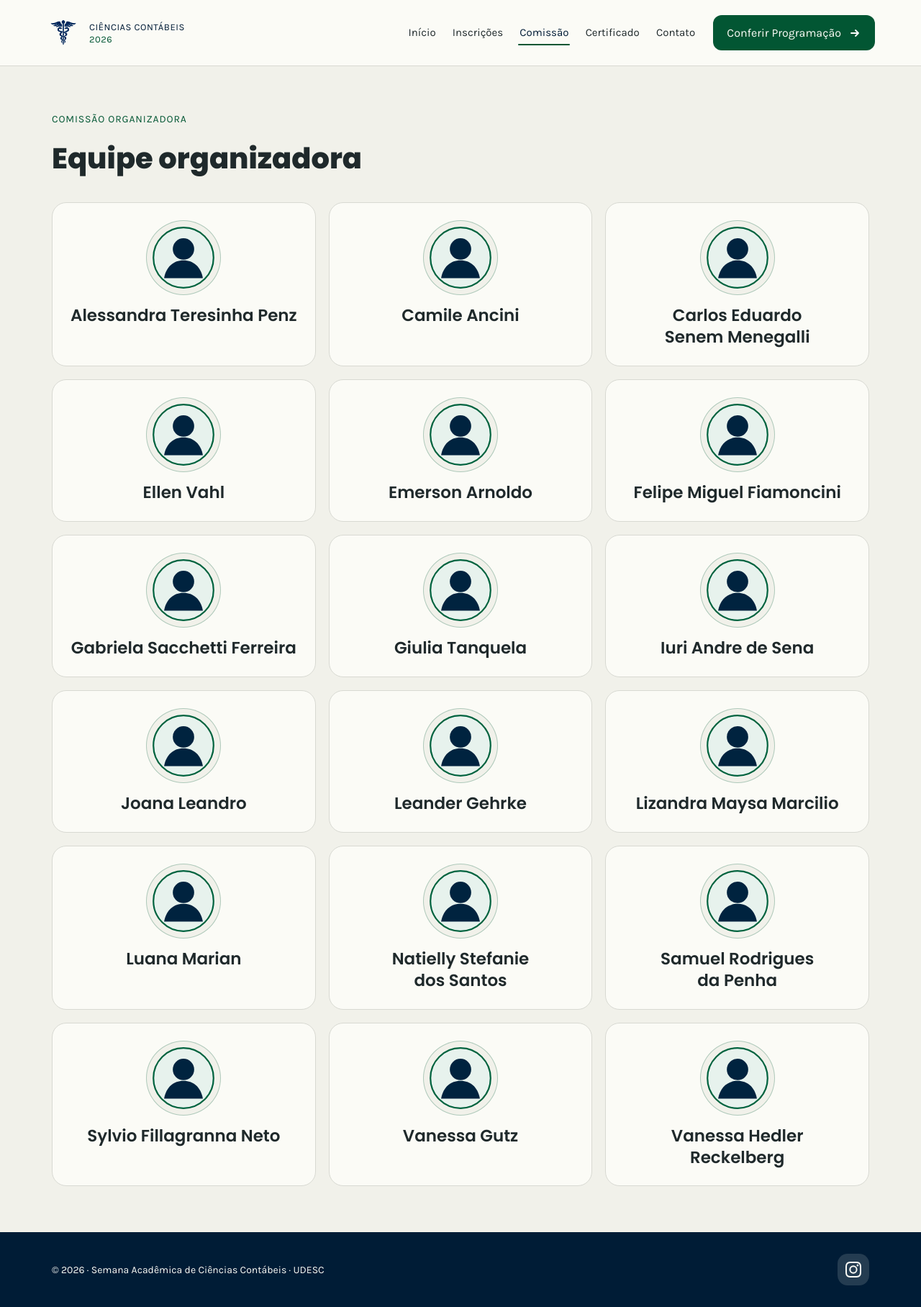
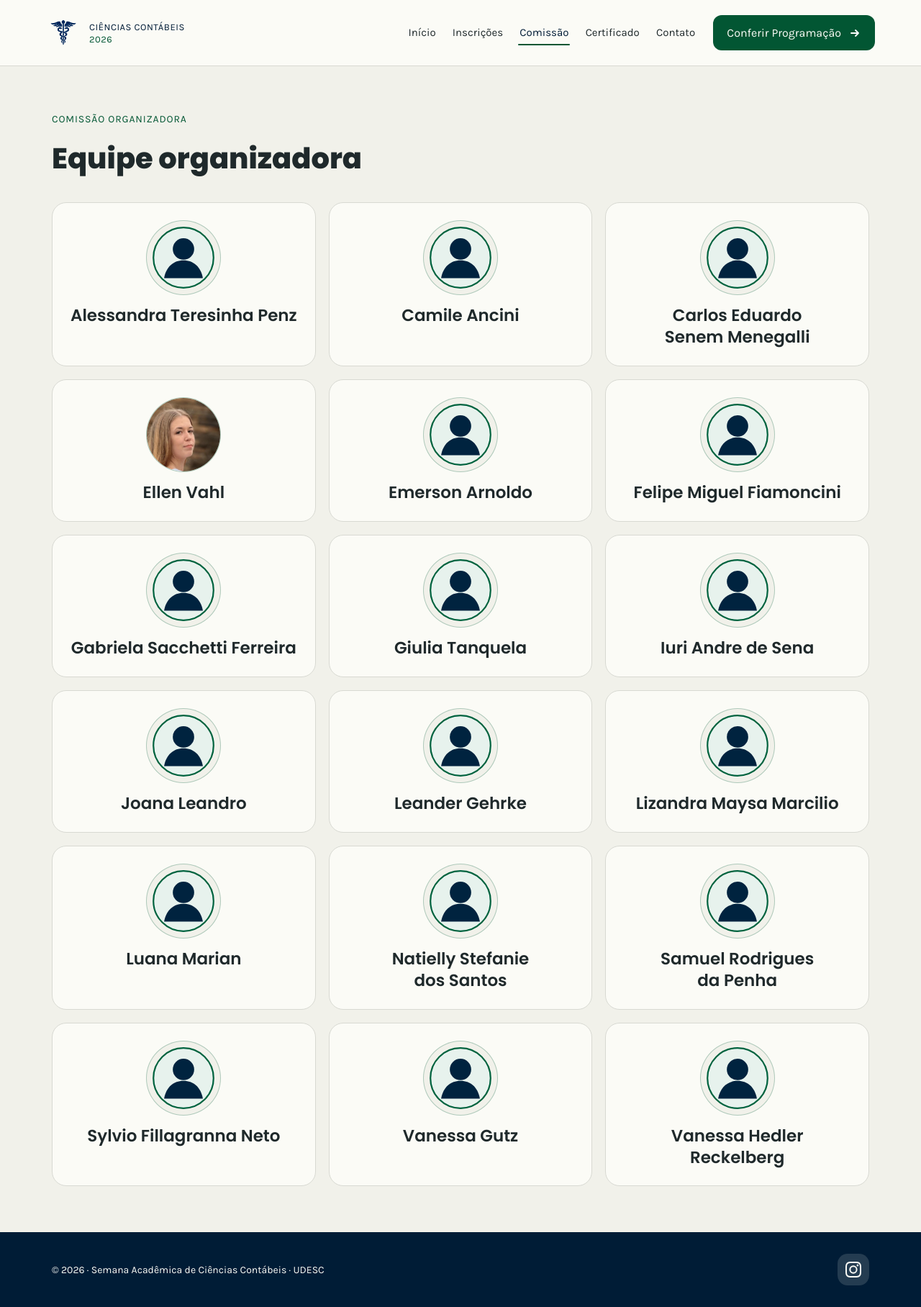
Before and after one commit to semanaacademicacontabeis/semanaacademicacontabeis.github.io, a Jekyll site: the page built from comissao-organizadora.html, in a window 1280 px wide. Shown: the whole page at 72% size. Built offline with Jekyll 4.4.1, drawn with Linux system fonts in a browser that asks for light colours.

Commit message:
Adiciona foto de Ellen Vahl

```diff
--- a/assets/css/style.scss
+++ b/assets/css/style.scss
@@ -745,6 +745,21 @@ b {
   height: 88px;
 }
 
+.content-card--team .card__media--profile-photo {
+  height: 104px;
+  padding: 0;
+  background: var(--cyan-soft);
+}
+
+.content-card--team .card__media--profile-photo img {
+  width: 100%;
+  height: 100%;
+  max-width: none;
+  border-radius: 50%;
+  object-fit: cover;
+  transform: translate(-7%, 20%) scale(1.45);
+}
+
 .content-card--team h3 {
   width: 100%;
   font-size: 23px;
--- a/comissao-organizadora.html
+++ b/comissao-organizadora.html
@@ -16,7 +16,7 @@ permalink: /comissao-organizadora/
     {% include card.html title="Alessandra Teresinha Penz" class="content-card--team" image="/assets/images/usuario-generico.svg" image_alt="Ícone genérico de usuário" %}
     {% include card.html title="Camile Ancini" class="content-card--team" image="/assets/images/usuario-generico.svg" image_alt="Ícone genérico de usuário" %}
     {% include card.html title="Carlos Eduardo Senem Menegalli" class="content-card--team" image="/assets/images/usuario-generico.svg" image_alt="Ícone genérico de usuário" %}
-    {% include card.html title="Ellen Vahl" class="content-card--team" image="/assets/images/usuario-generico.svg" image_alt="Ícone genérico de usuário" %}
+    {% include card.html title="Ellen Vahl" class="content-card--team" image="/assets/images/ellen-vahl.jpeg" image_alt="Foto de Ellen Vahl" media_class="card__media--profile-photo" %}
     {% include card.html title="Emerson Arnoldo" class="content-card--team" image="/assets/images/usuario-generico.svg" image_alt="Ícone genérico de usuário" %}
     {% include card.html title="Felipe Miguel Fiamoncini" class="content-card--team" image="/assets/images/usuario-generico.svg" image_alt="Ícone genérico de usuário" %}
     {% include card.html title="Gabriela Sacchetti Ferreira" class="content-card--team" image="/assets/images/usuario-generico.svg" image_alt="Ícone genérico de usuário" %}
```
Also changed, not shown: assets/images/ellen-vahl.jpeg (added).
